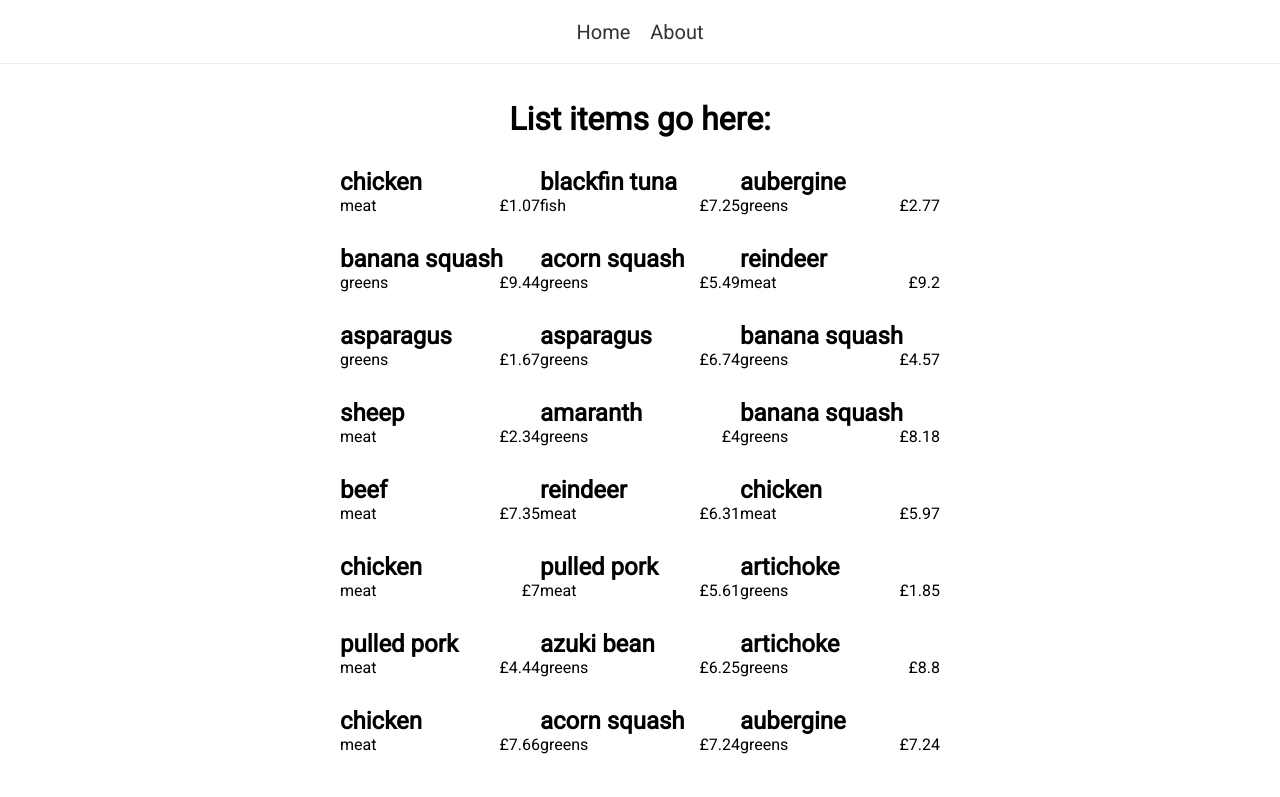
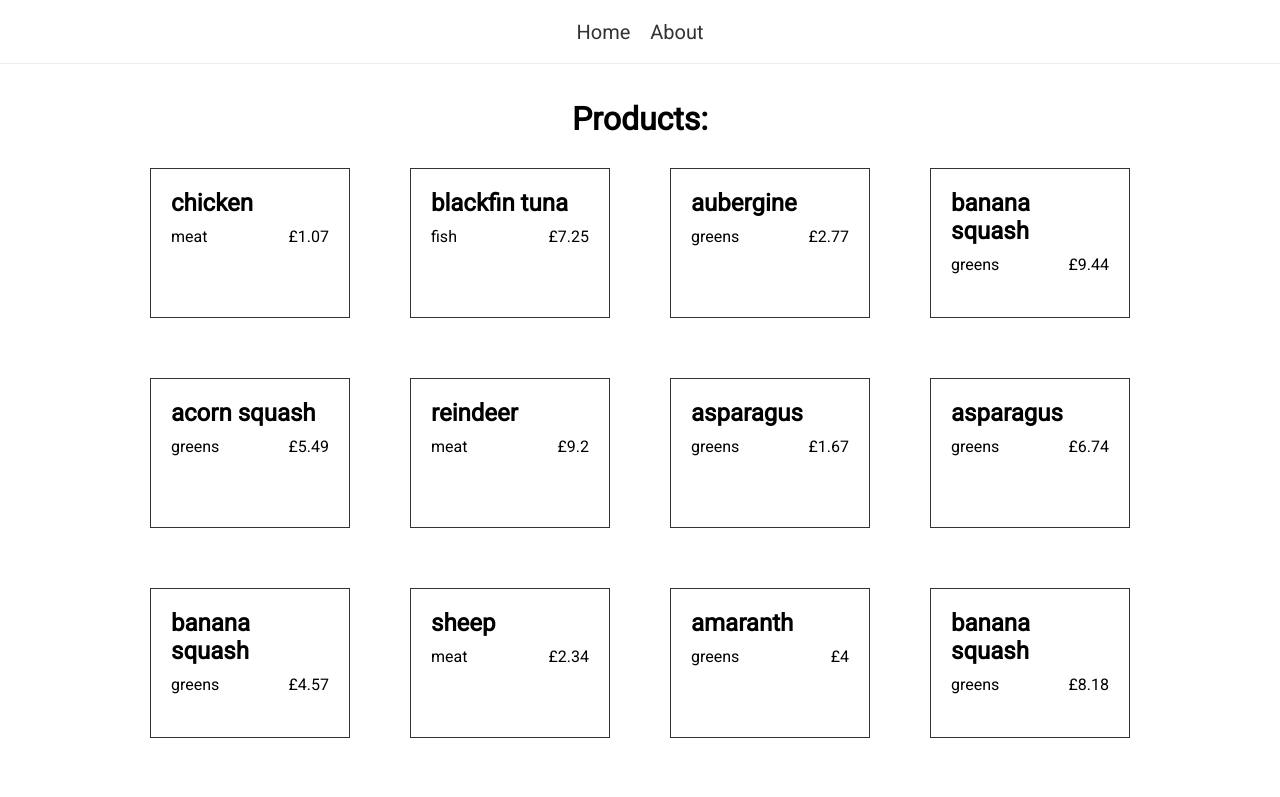
Before and after one commit to yllsson/manipulate-products-test, a React (Create React App) app: page / in a window 1280 px wide. Shown: the top 797 px of the page. Built offline with nearby package versions, Linux system fonts and the light colour scheme.

Commit message:
Further ListItem styles

```diff
--- a/src/App.js
+++ b/src/App.js
@@ -13,7 +13,7 @@ function App() {
         </a>
       </nav>
       <main className='flex'>
-        <h1>List items go here:</h1>
+        <h1>Products:</h1>
 
         <List />
       </main>
--- a/src/styles/styles.css
+++ b/src/styles/styles.css
@@ -67,14 +67,18 @@ main {
 .list {
   flex-direction: row;
   flex-wrap: wrap;
-  width: 50vw;
+  width: 100%;
 }
 
 .listItem {
+  border: 0.1rem solid #333;
+  margin: 3rem;
+  padding: 2rem;
+  height: 15rem;
   width: 20rem;
-  margin-top: 3rem;
 }
 
 .listItemDetails {
   justify-content: space-between;
+  margin-top: 1rem;
 }
```
Also changed, not shown: 1 other file (tests, documents, lock files or other folders).
